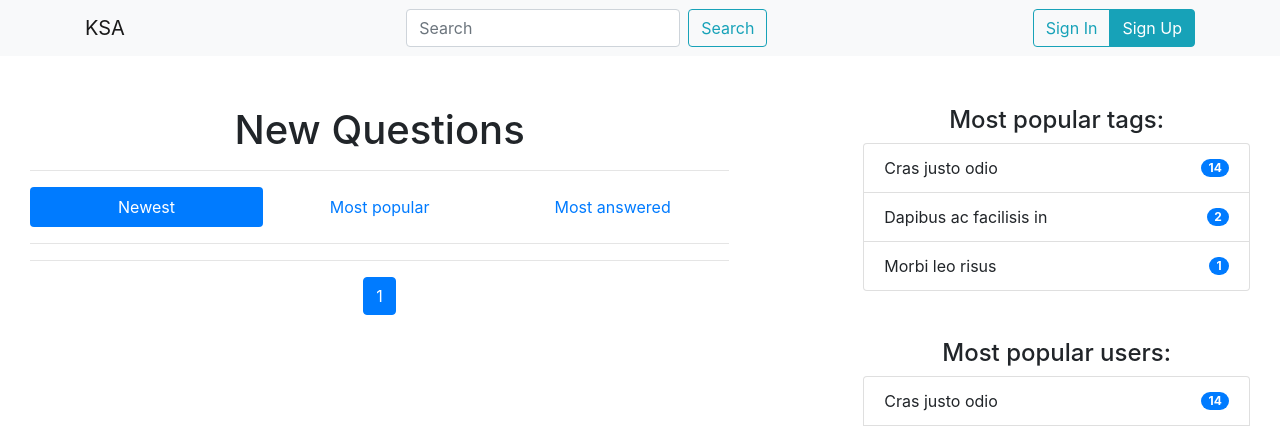
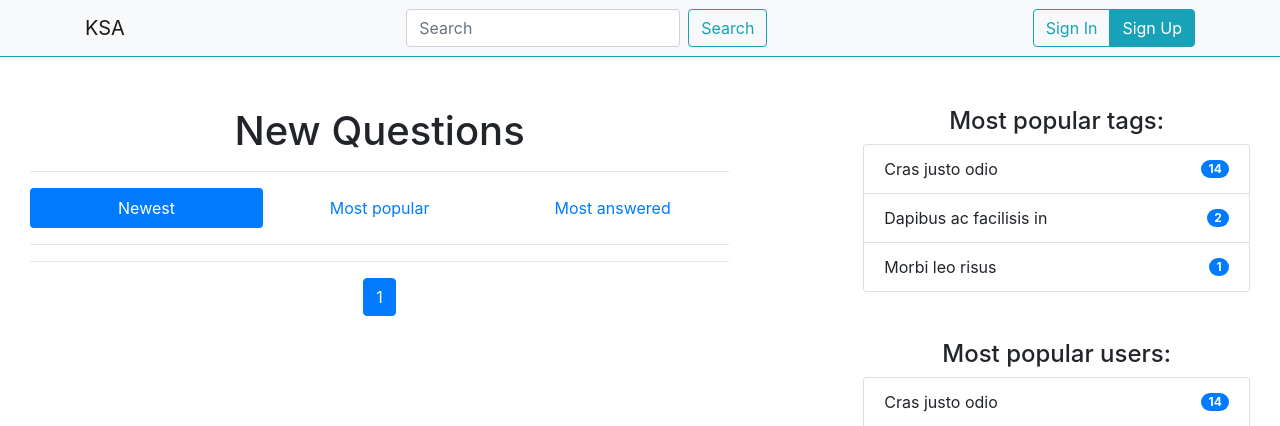
Before and after one commit to artbakulev/Ksa, a Django app: page / in a window 1280 px wide. Shown: the top 426 px of the page. Run offline with Django 3.2, Linux system fonts and the light colour scheme; data that the repository does not hold is empty; some libraries are stand-ins or nearby versions.

Commit message:
Decomposing templates

```diff
--- a/forum/static/forum/js/bootstrap_validation_script.js
+++ b/forum/static/forum/js/bootstrap_validation_script.js
@@ -1,7 +1,7 @@
 (function () {
     'use strict';
     window.addEventListener('load', function () {
-        checkRepeatedFields();
+        // checkRepeatedFields();
         // Fetch all the forms we want to apply custom Bootstrap validation styles to
         let forms = document.getElementsByClassName('needs-validation');
         // Loop over them and prevent submission
--- a/forum/views.py
+++ b/forum/views.py
@@ -1,10 +1,12 @@
 from django.contrib.auth import authenticate, login, logout
 from django.contrib.auth.models import User
+from django.core.paginator import Paginator
 from django.http import HttpResponse
 from django.shortcuts import render, redirect
 
 from forum.components import generate_paginator
 from forum.models import Question, Notification, Answer
+
 
 
 def index_view(request, page=1):
@@ -15,6 +17,7 @@ def index_view(request, page=1):
     else:
         sort_key = '-created'
     questions = Question.objects.order_by(sort_key)
+    # paginator = Paginator(questions, 5) # TODO: Переделай пагинатор
     questions, first_page, second_page, last_page = generate_paginator(questions, page)
     if request.user.is_authenticated:
         is_authenticated = True
--- a/templates/forum/components/navbar.html
+++ b/templates/forum/components/navbar.html
@@ -1,10 +1,10 @@
 {% load static %}
 {% block navbar %}
     <header>
-    <nav class="navbar navbar-expand-lg navbar-light bg-light">
+        <nav class="navbar navbar-expand-lg navbar-light bg-light border-bottom border-info">
             <div class="container">
                 <a class="navbar-brand" href="/">KSA</a>
-            <button class="navbar-toggler" type="button" data-toggle="collapse"
+                <button class="navbar-toggler " type="button" data-toggle="collapse"
                         data-target="#navbarSupportedContent" aria-controls="navbarSupportedContent"
                         aria-expanded="false" aria-label="Toggle navigation">
                     <span class="navbar-toggler-icon"></span>
--- a/templates/forum/index.html
+++ b/templates/forum/index.html
@@ -1,7 +1,5 @@
 {% include 'forum/components/navbar.html' %}
 {% load static %}
-
-<!-- TODO: Сделай нормальный пагинатор -->
 
 <!DOCTYPE html>
 <html lang="en">
```
Also changed, not shown: 1 other file. Lines whose indentation alone changed are shown as unchanged.
